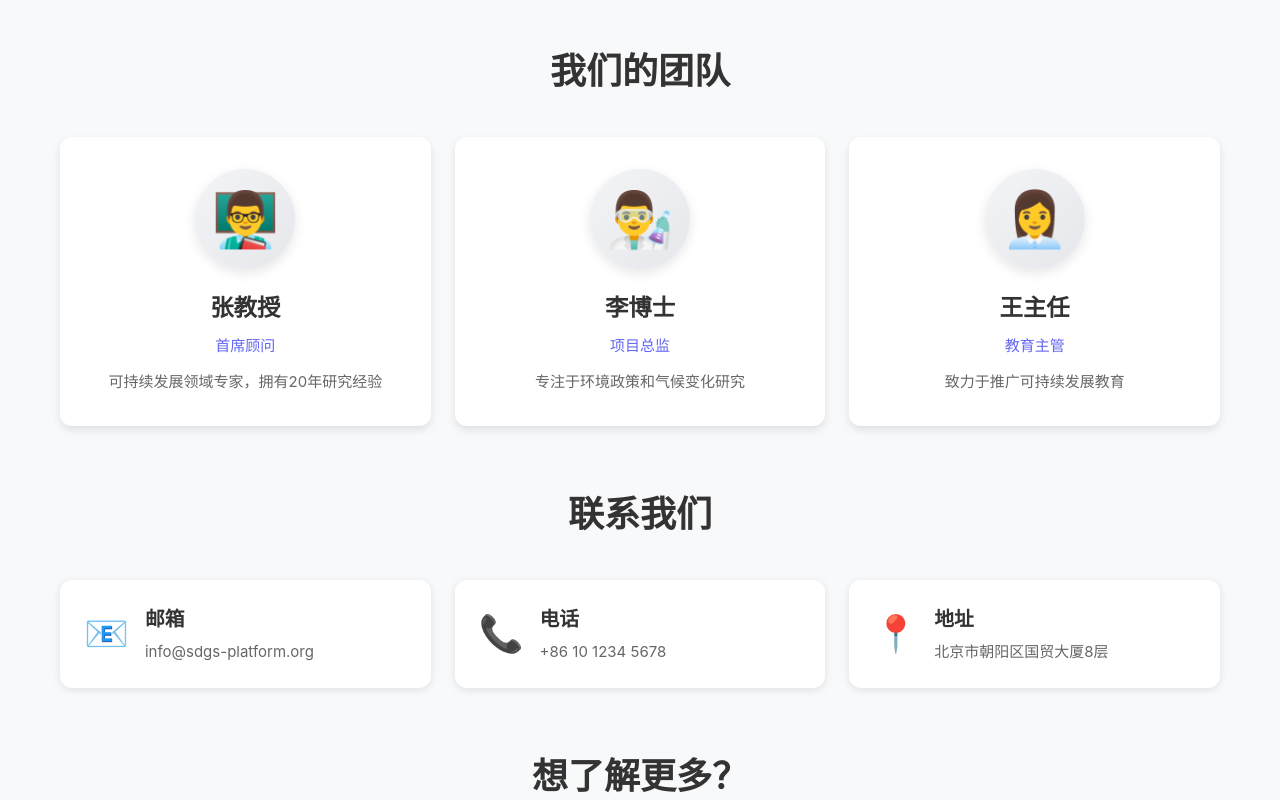
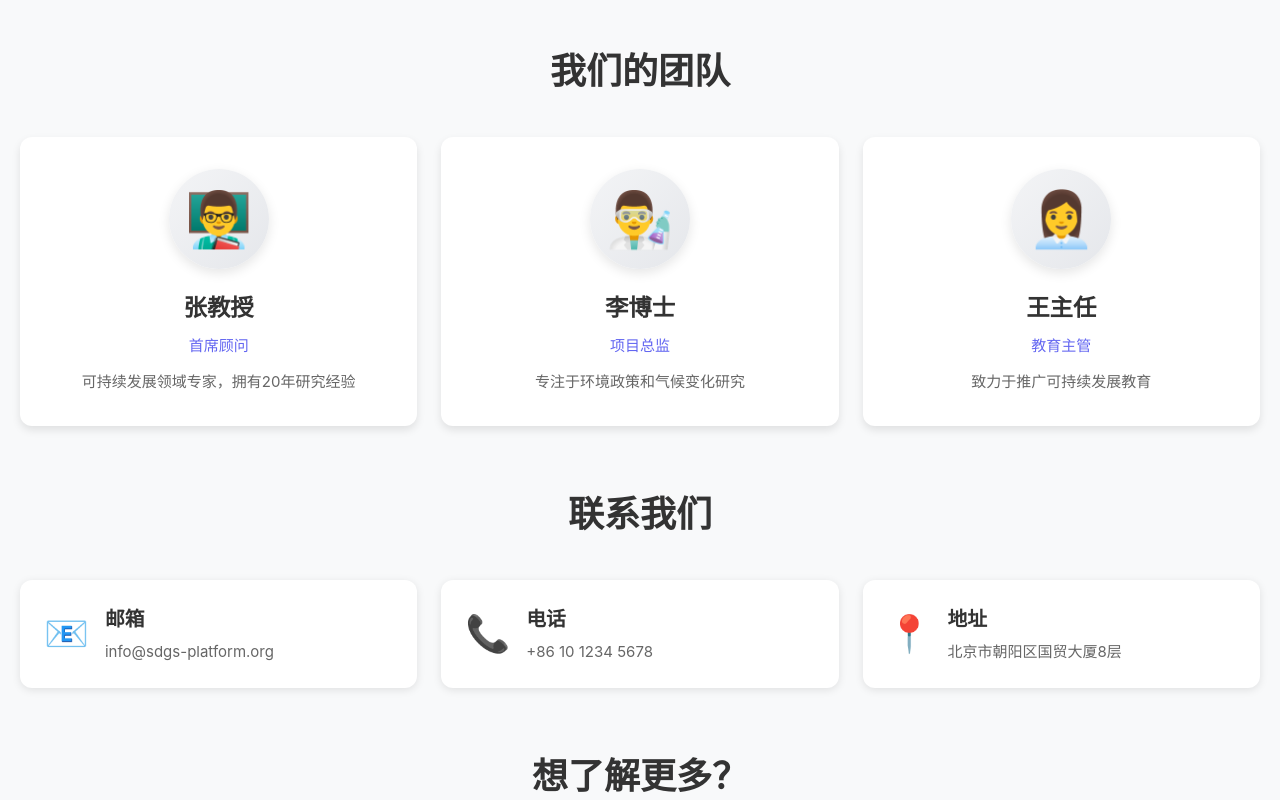
Before and after one commit to Geoseanlee/sdge_summit_page, a Vue app in the folder sdgs-user/: page /about in a window 1280 px wide. Shown: the part 1680-2480 px from the top of the page. Built offline with nearby package versions, Linux system fonts and the light colour scheme.

Commit message:
减少两边留白

```diff
--- a/sdgs-user/src/assets/base.css
+++ b/sdgs-user/src/assets/base.css
@@ -36,6 +36,8 @@
   --section-gap: 160px;
 }
 
+/* 注释掉深色模式，确保页面始终为白色背景 */
+/*
 @media (prefers-color-scheme: dark) {
   :root {
     --color-background: var(--vt-c-black);
@@ -49,6 +51,7 @@
     --color-text: var(--vt-c-text-dark-2);
   }
 }
+*/
 
 *,
 *::before,
--- a/sdgs-user/src/assets/responsive.css
+++ b/sdgs-user/src/assets/responsive.css
@@ -14,9 +14,9 @@
   /* 容器最大宽度 */
   --container-xs: 100%;
   --container-sm: 720px;
-  --container-md: 960px;
-  --container-lg: 1200px;
-  --container-xl: 1320px;
+  --container-md: 1140px;
+  --container-lg: 1400px;
+  --container-xl: 1600px;
 
   /* 间距系统 */
   --spacing-xs: 0.5rem;
--- a/sdgs-user/src/views/AboutView.vue
+++ b/sdgs-user/src/views/AboutView.vue
@@ -167,7 +167,7 @@
 }
 
 .container {
-  max-width: 1200px;
+  max-width: 1400px;
   margin: 0 auto;
   padding: 0 20px;
 }
--- a/sdgs-user/src/views/ExpoView.vue
+++ b/sdgs-user/src/views/ExpoView.vue
@@ -79,7 +79,7 @@ onMounted(() => {
 
 <style scoped>
 .expo-page {
-  max-width: 1200px;
+  max-width: 1400px;
   margin: 0 auto;
   padding: 40px 80px;
   font-family: 'Microsoft YaHei', Arial, sans-serif;
--- a/sdgs-user/src/views/JoinUsView.vue
+++ b/sdgs-user/src/views/JoinUsView.vue
@@ -281,7 +281,7 @@ const openDonationForm = () => {
 }
 
 .container {
-  max-width: 1200px;
+  max-width: 1400px;
   margin: 0 auto;
   padding: 0 20px;
 }
--- a/sdgs-user/src/views/NewsView.vue
+++ b/sdgs-user/src/views/NewsView.vue
@@ -198,7 +198,7 @@ const openNews = (article) => {
 }
 
 .container {
-  max-width: 1200px;
+  max-width: 1400px;
   margin: 0 auto;
   padding: 0 20px;
 }
--- a/sdgs-user/src/views/RoundtableView.vue
+++ b/sdgs-user/src/views/RoundtableView.vue
@@ -152,7 +152,7 @@ onMounted(() => {
 }
 
 .container {
-  max-width: 1200px;
+  max-width: 1400px;
   margin: 0 auto;
   padding: 0 20px;
 }
--- a/sdgs-user/src/views/TestOssView.vue
+++ b/sdgs-user/src/views/TestOssView.vue
@@ -241,7 +241,7 @@ const showMessage = (msg, type = 'success') => {
 
 <style scoped>
 .test-oss-container {
-  max-width: 1200px;
+  max-width: 1400px;
   margin: 0 auto;
   padding: 20px;
   font-family: -apple-system, BlinkMacSystemFont, 'Segoe UI', 'Roboto', sans-serif;
--- a/sdgs-user/src/views/about/AboutMoreView.vue
+++ b/sdgs-user/src/views/about/AboutMoreView.vue
@@ -396,7 +396,7 @@ const submitContact = () => {
 }
 
 .container {
-  max-width: 1200px;
+  max-width: 1400px;
   margin: 0 auto;
   padding: 0 20px;
 }
--- a/sdgs-user/src/views/expo/ExpoBackgroundView.vue
+++ b/sdgs-user/src/views/expo/ExpoBackgroundView.vue
@@ -161,7 +161,7 @@
 }
 
 .container {
-  max-width: 1200px;
+  max-width: 1400px;
   margin: 0 auto;
   padding: 0 20px;
 }
--- a/sdgs-user/src/views/expo/ExpoSummitView.vue
+++ b/sdgs-user/src/views/expo/ExpoSummitView.vue
@@ -313,7 +313,7 @@ const setCellStyle = ({ row, column, rowIndex }) => {
 
 /* 主要内容样式 */
 .container {
-    max-width: 1200px;
+    max-width: 1400px;
     margin: 0 auto;
     padding: 0 20px;
 }
--- a/sdgs-user/src/views/news/NewsDetailView.vue
+++ b/sdgs-user/src/views/news/NewsDetailView.vue
@@ -349,7 +349,7 @@ onMounted(() => {
 }
 
 .container {
-  max-width: 1200px;
+  max-width: 1400px;
   margin: 0 auto;
   padding: 0 20px;
 }
```
